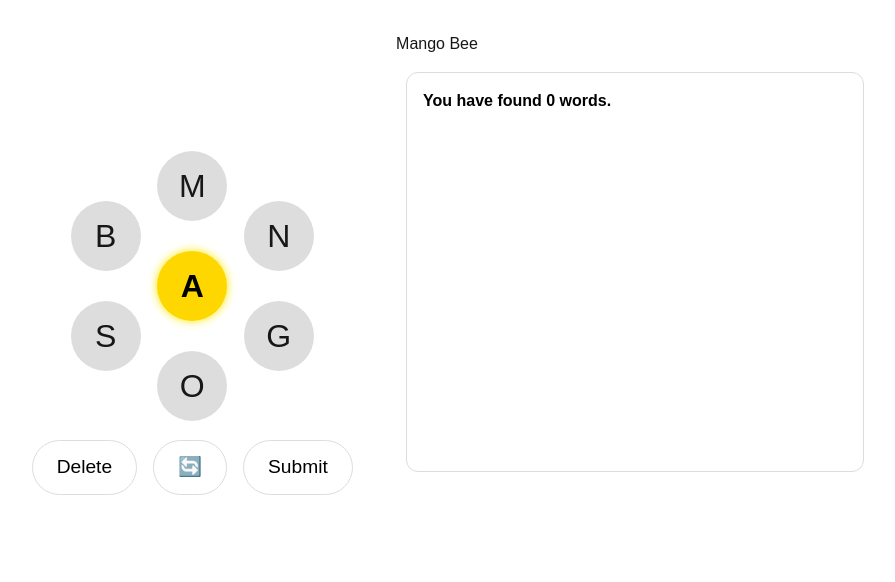
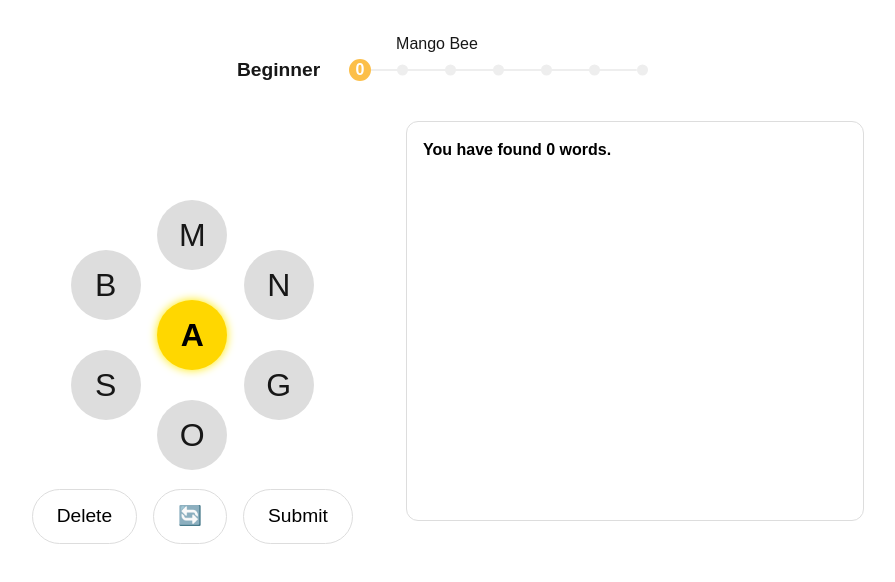
Before and after one commit to CaylinCat/mangodle, a Next.js app in the folder mangodle/: page /mangobee in a window 1280 px wide. Shown: the top 582 px of the page, without its empty margins (203-1098 px from the left). Built offline with nearby package versions, Linux system fonts and the light colour scheme.

Commit message:
mangobee timeline beginnings

```diff
--- a/mangodle/src/app/mangobee/page.module.css
+++ b/mangodle/src/app/mangobee/page.module.css
@@ -62,7 +62,7 @@
 }
 
 .actionButton:hover {
-  background-color: #ffd580;
+  background-color: #fcbf49;
 }
 
 .currentWord {
@@ -136,3 +136,58 @@
   border-bottom: 1px solid #ddd;
   break-inside: avoid;
 }
+
+.progressBarContainer {
+  display: flex;
+  align-items: center;
+  gap: 12px; /* spacing between rank and timeline */
+  width: 100%;
+  position: relative;
+  margin-bottom: 20px;
+  max-width: 400px;
+}
+
+.rankLabel {
+  flex-shrink: 0; /* don't shrink */
+  font-weight: 600;
+  font-size: 1.2rem;
+  white-space: nowrap;
+  width: 100px; /* fixed width or adjust to your needs */
+}
+
+.progressTrack {
+  position: relative;
+  flex-grow: 1;
+  height: 2px;
+  background-color: #eee; /* light grey bar */
+  border-radius: 4px;
+}
+
+.progressStep {
+  position: absolute;
+  top: 50%;
+  transform: translateY(-50%);
+}
+
+.dot {
+  width: 11px;
+  height: 11px;
+  background-color: #eee;
+  border-radius: 50%;
+  border: 2px solid #eee;
+  display: flex;
+  justify-content: center;
+  align-items: center;
+  color: white;
+  font-weight: 700;
+  cursor: default;
+  user-select: none;
+  transition: background-color 0.3s ease;
+}
+
+.dot.active {
+  background-color: #fcbf49;
+  border: 2px solid #fcbf49;
+  width: 22px;
+  height: 22px;
+}
--- a/mangodle/src/app/mangobee/page.tsx
+++ b/mangodle/src/app/mangobee/page.tsx
@@ -11,6 +11,50 @@ export default function SpellingBee() {
   const [current, setCurrent] = useState('');
   const [foundWords, setFoundWords] = useState<string[]>([]);
   const [message, setMessage] = useState('');
+
+  const RANKS = [
+    { name: 'Beginner', threshold: 0 },
+    { name: 'Good Start', threshold: 5 },
+    { name: 'Moving Up', threshold: 10 },
+    { name: 'Solid', threshold: 20 },
+    { name: 'Great', threshold: 30 },
+    { name: 'Amazing', threshold: 40 },
+    { name: 'Genius', threshold: 50 },
+  ];
+
+  const calculateScore = () => {
+    let score = 0;
+    for (let word of foundWords) {
+      if (word.length === 4) {
+        score += 1;
+      } else {
+        score += word.length;
+      }
+
+      const uniqueLetters = new Set(word.toUpperCase());
+      const allLetters = [...letters, CENTER_LETTER];
+      if (allLetters.every((l) => uniqueLetters.has(l))) {
+        score += 7;
+      }
+    }
+    return score;
+  };
+
+  const getRank = (score: number) => {
+    for (let i = RANKS.length - 1; i >= 0; i--) {
+      if (score >= RANKS[i].threshold) return RANKS[i].name;
+    }
+    return 'Beginner';
+  };
+
+  const score = calculateScore();
+  const rank = getRank(score);
+  const maxThreshold = RANKS[RANKS.length - 1].threshold;
+  const progress = Math.min((score / maxThreshold) * 100, 100);
+
+  const currentRankIndex = RANKS
+    .map((r) => r.threshold)
+    .filter((threshold) => score >= threshold).length - 1;
 
   useEffect(() => {
     const handleKeyDown = (event: KeyboardEvent) => {
@@ -70,6 +114,33 @@ export default function SpellingBee() {
   return (
     <div className={styles.container}>
       <h1>Mango Bee</h1>
+
+      <div className={styles.progressBarContainer}>
+        <div className={styles.rankLabel}>
+          {RANKS[currentRankIndex]?.name || ''}
+        </div>
+
+        <div className={styles.progressTrack}>
+          {RANKS.map((r, index) => {
+            const isActive = score >= r.threshold;
+            const isCurrent = index === currentRankIndex;
+            const leftPercent = (index / (RANKS.length - 1)) * 100;
+
+            return (
+              <div
+                key={r.name}
+                className={`${styles.progressStep}`}
+                style={{ left: `${leftPercent}%`, position: 'absolute' }}
+              >
+                <div className={`${styles.dot} ${isActive ? styles.active : ''}`}>
+                  {isCurrent ? score : ''}
+                </div>
+              </div>
+            );
+          })}
+        </div>
+      </div>
+
 
       <div className={styles.mainArea}>
         <div className={styles.leftPanel}>
--- a/mangodle/src/app/mangobee/validWords.ts
+++ b/mangodle/src/app/mangobee/validWords.ts
@@ -1,66 +1,77 @@
 export const VALID_WORDS = [
   'mango',
   'mangos',
+  'angst',
+  'gator',
+  'gnats',
+  'goats',
+  'sang',
+  'tango',
+  'tangs',
+  'tags',
+  'gnat',
+  'stag',
+  'goat',
+  'gats',
+  'toga',
+  'tang',
+  'gang',
+  'tong',
+  'ants',
+  'snag',
+  'gast',
+  'nags',
+  'tans',
+  'saga',
+  'sagas',
   'among',
-  'agon',
-  'sang',
-  'snap',
-  'soap',
-  'spam',
-  'samoas',
-  'pagan',
-  'panga',
-  'gasp',
-  'gobas',
-  'bangs',
-  'bags',
-  'bongs',
-  'boang',
-  'gambs',
-  'bongo',
-  'gamba',
-  'gamas',
-  'samba',
-  'soma',
-  'moans',
-  'moan',
-  'noma',
-  'goma',
-  'gobs',
-  'goban',
-  'spang',
-  'song',
-  'snob',
-  'gnoma',
-  'snog',
-  'nogs',
-  'gasping',
-  'anago',
-  'amago',
   'manga',
-  'mangab',
-  'bama',
-  'baga',
-  'sabam',
-  'saban',
-  'sanga',
-  'basan',
-  'saban',
-  'bagman',
+  'samoa',
+  'anatto',
+  'annatto',
+  'gammas',
+  'gammon',
   'gasman',
-  'bogman',
-  'bogs',
-  'boas',
-  'bosa',
-  'naga',
-  'gana',
-  'onga',
-  'sabong',
-  'gabon',
-  'gobos',
-  'bomas',
-  'sobang',
-  'sango',
-  'gamas',
-  'gambas',
+  'gnomon',
+  'goanna',
+  'magmas',
+  'maggot',
+  'mangas',
+  'mantas',
+  'masons',
+  'mongos',
+  'natant',
+  'samosa',
+  'sangas',
+  'santos',
+  'satang',
+  'somata',
+  'sonant',
+  'sonata',
+  'stangs',
+  'stomas',
+  'tangas',
+  'tangos',
+  'tantos',
+  'tattoo',
+  'tomato',
+  'tongas',
+  'ottoman',
+  'ottomans',
+  'stagnant',
+  'taggant',
+  'taggants',
+  'gangstas',
+  'assonant',
+  'amongst',
+  'tattoos',
+  'stomata',
+  'sonatas',
+  'satsang',
+  'gnomons',
+  'maggots',
+  'motmot',
+  'onomast',
+  'onomasts',
+  'mangostan'
 ];
```
